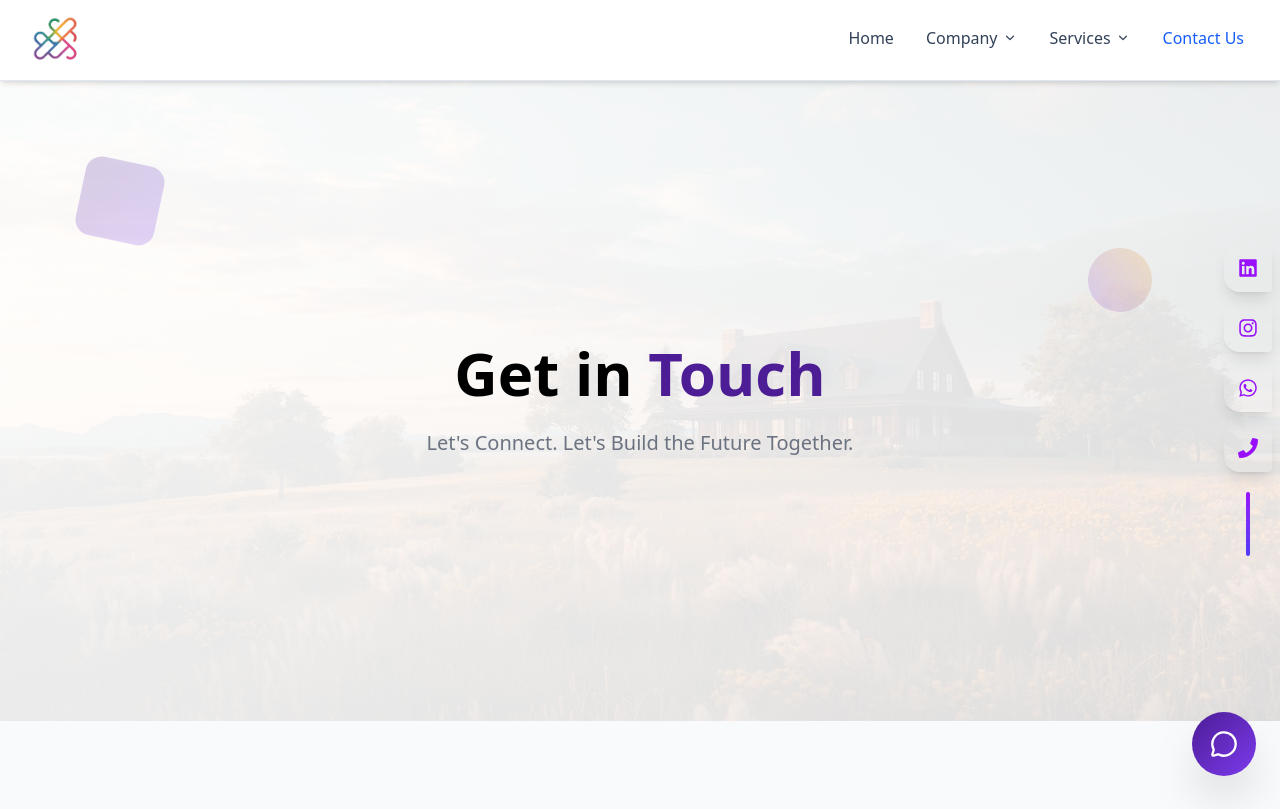
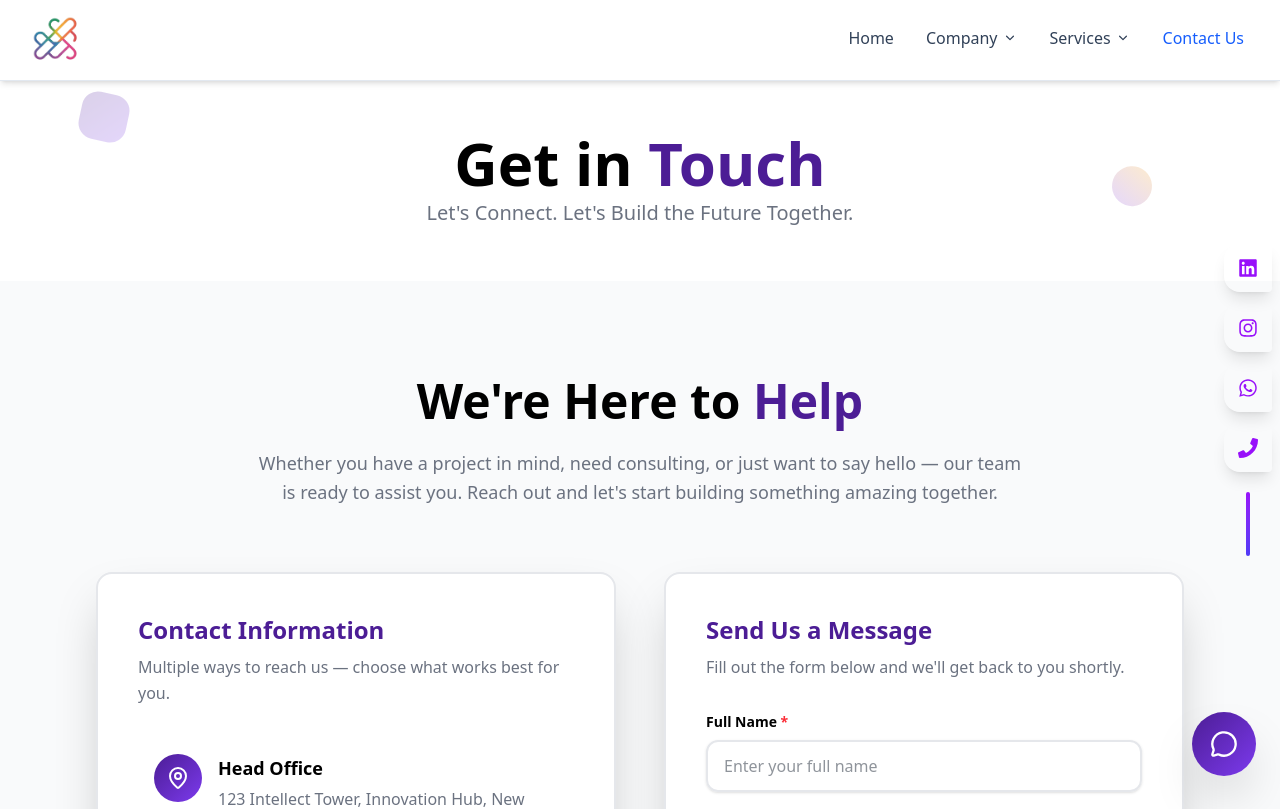
Before and after one commit to primesourcellp/Intellects, a React (Vite) app: page /contact in a window 1280 px wide. Shown: the top 809 px of the page. Built offline with nearby package versions, Linux system fonts and the light colour scheme.

Commit message:
Update CompanyContact.jsx

```diff
--- a/src/Components/Company/CompanyContact.jsx
+++ b/src/Components/Company/CompanyContact.jsx
@@ -158,65 +158,41 @@ export default function ContactUsPage() {
     return (
         <div className="overflow-hidden" style={{ backgroundColor: '#FFFFFF', color: '#1F2937' }}>
 
-            {/* HERO SECTION WITH BACKGROUND IMAGE */}
-            <div className="relative min-h-[80vh] flex items-center justify-center px-6 md:px-12 lg:px-24 text-center overflow-hidden" style={{ backgroundColor: '#FFFFFF' }}>
-                {/* Background Image with Overlay */}
-                <motion.div
-                    className="absolute inset-0"
-                    initial={{ scale: 1.1, opacity: 0 }}
-                    animate={{ scale: 1, opacity: 1 }}
-                    transition={{ duration: 1.5, ease: "easeOut" }}
+           {/* HERO SECTION WITH BACKGROUND IMAGE (Further Reduced Height) */}
+<div
+  className="relative min-h-[25vh] flex flex-col items-center justify-center px-6 md:px-12 lg:px-24 text-center overflow-hidden"
+  style={{ backgroundColor: '#FFFFFF' }}
 >
-                    <img
-                        src={sky8Image}
-                        alt="Contact Us"
-                        className="w-full h-full object-cover"
-                        style={{ opacity: 1 }}
-                    />
-                    <div
-                        className="absolute inset-0"
-                        style={{
-                            background: 'linear-gradient(135deg, rgba(255, 255, 255, 0.95) 0%, rgba(255, 255, 255, 0.85) 100%)',
-                        }}
-                    />
-                </motion.div>
-
   {/* Floating Shapes */}
   <motion.div
-                    animate={{
-                        y: [0, -25, 0],
-                        scale: [1, 1.2, 1]
-                    }}
+    animate={{ y: [0, -20, 0], scale: [1, 1.1, 1] }}
     transition={{ duration: 6, repeat: Infinity, ease: "easeInOut" }}
-                    className="absolute top-20 left-10 md:left-20 opacity-20"
+    className="absolute top-3 left-8 md:left-20 opacity-20"
   >
     <div
-                        className="w-20 h-20 rounded-2xl transform rotate-12"
+      className="w-12 h-12 rounded-2xl transform rotate-12"
       style={{ background: 'linear-gradient(135deg, #4C1D95, #7C3AED)' }}
     />
   </motion.div>
 
   <motion.div
-                    animate={{
-                        y: [0, 15, 0],
-                        rotate: [0, 180, 360]
-                    }}
+    animate={{ y: [0, 10, 0], rotate: [0, 180, 360] }}
     transition={{ duration: 8, repeat: Infinity, ease: "easeInOut" }}
-                    className="absolute top-40 right-10 md:right-32 opacity-20"
+    className="absolute top-20 right-8 md:right-32 opacity-20"
   >
     <div
-                        className="w-16 h-16 rounded-full"
+      className="w-10 h-10 rounded-full"
       style={{ background: 'linear-gradient(135deg, #7C3AED, #F59E0B)' }}
     />
   </motion.div>
 
   {/* Hero Content */}
-                <div className="relative z-10 max-w-5xl mx-auto">
+  <div className="relative z-10 max-w-3xl mx-auto">
     <motion.h1
-                        initial={{ opacity: 0, y: 30 }}
+      initial={{ opacity: 0, y: 20 }}
       animate={{ opacity: 1, y: 0 }}
       transition={{ duration: 0.8 }}
-                        className="text-4xl sm:text-5xl md:text-6xl font-bold mb-6"
+      className="text-4xl sm:text-5xl md:text-6xl font-bold mb-0"
       style={{ color: '#000000' }}
     >
       <TypingText text="Get in " />
@@ -236,16 +212,18 @@ export default function ContactUsPage() {
     </motion.h1>
 
     <motion.p
-                        initial={{ opacity: 0, y: 20 }}
+      initial={{ opacity: 0, y: 15 }}
       animate={{ opacity: 1, y: 0 }}
       transition={{ duration: 0.8, delay: 0.3 }}
-                        className="text-lg md:text-xl max-w-4xl mx-auto font-light leading-relaxed"
+      className="text-lg md:text-xl max-w-2xl mx-auto font-light leading-relaxed mt-1"
       style={{ color: '#6B7280' }}
     >
       Let's Connect. Let's Build the Future Together.
     </motion.p>
   </div>
 </div>
+
+
 
             {/* MAIN CONTACT CONTENT */}
             <AnimatedSection backgroundColor="#F9FAFB">
```
Lines whose indentation alone changed are shown as unchanged.
